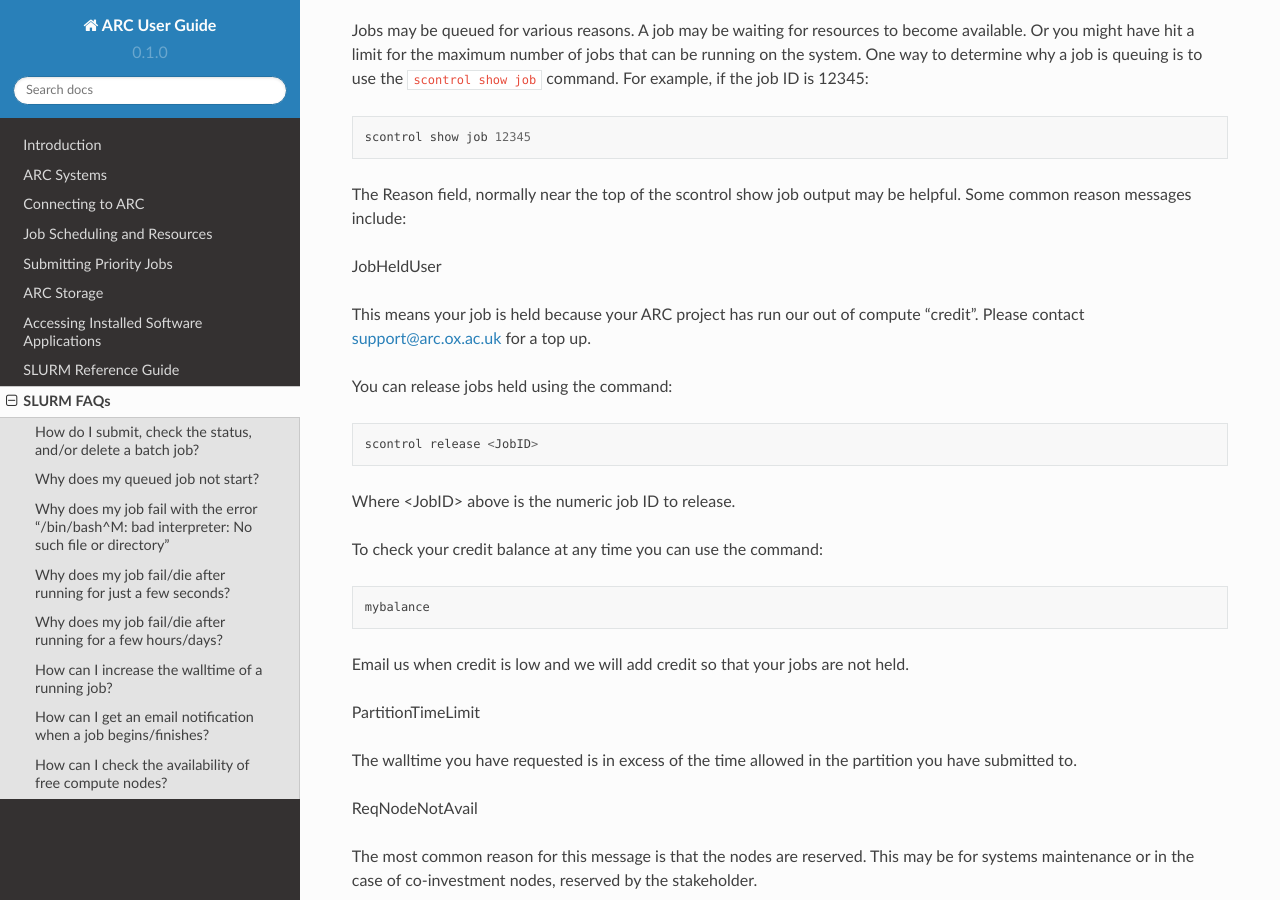
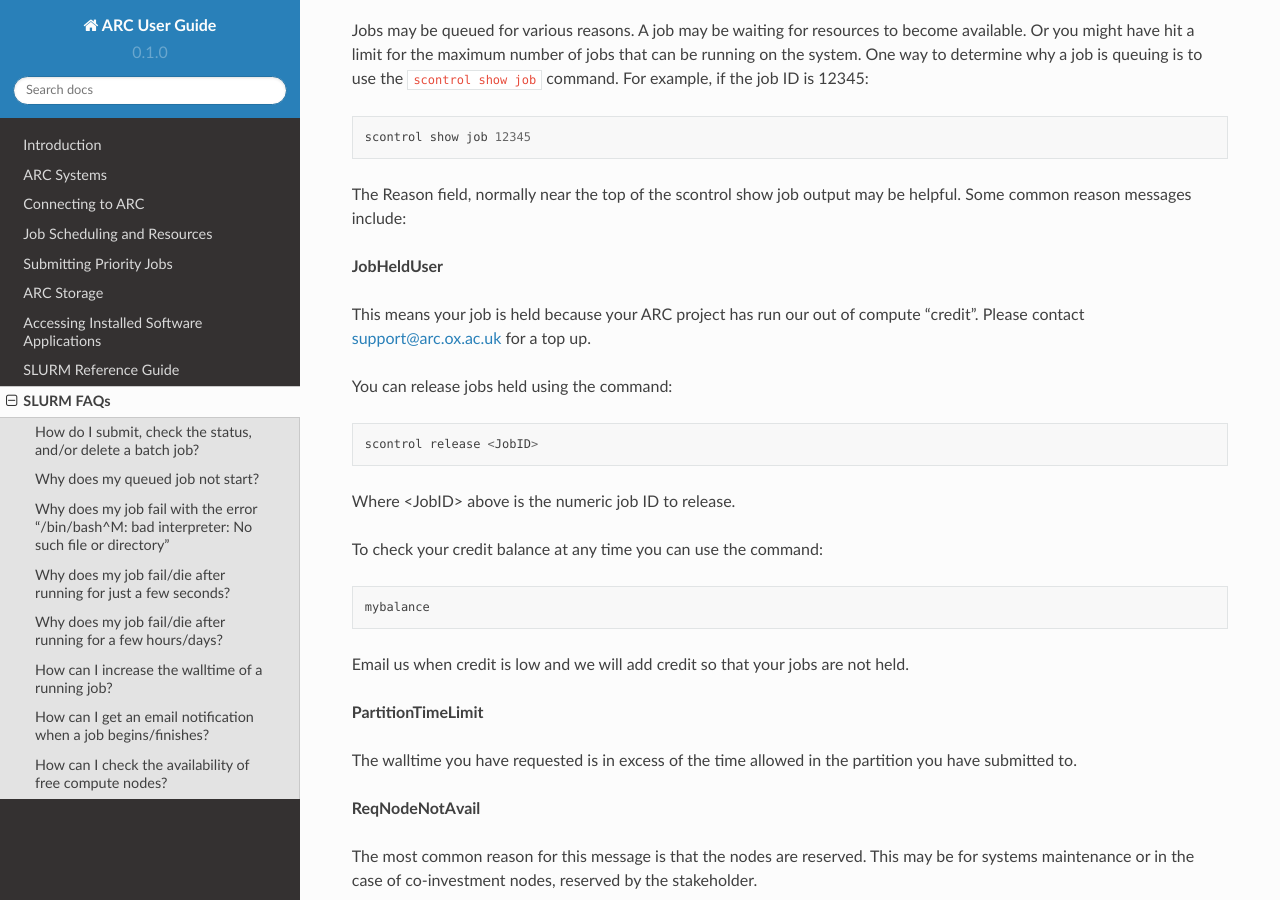
Before and after one commit to tina-friedrich/arc-user-guide, a Sphinx documentation site: the page built from docs/source/slurm-faq.rst, in a window 1280 px wide and 900 px high, scrolled down 648 px. Built offline with Sphinx 7.4.7 and the Read the Docs theme 2.0.0, drawn with Linux system fonts in a browser that asks for light colours.

```diff
--- a/docs/source/slurm-faq.rst
+++ b/docs/source/slurm-faq.rst
@@ -30,7 +30,7 @@ running on the system. One way to determine why a job is queuing is to use the `
 
 The Reason field, normally near the top of the scontrol show job output may be helpful. Some common reason messages include:
 
-JobHeldUser
+**JobHeldUser**
 
 This means your job is held because your ARC project has run our out of compute "credit". Please contact support@arc.ox.ac.uk for a top up.
 
@@ -47,20 +47,20 @@ To check your credit balance at any time you can use the command::
 Email us when credit is low and we will add credit so that your jobs are not held.
 
 
-PartitionTimeLimit
+**PartitionTimeLimit**
 
 The walltime you have requested is in excess of the time allowed in the partition you have submitted to.
 
 
-ReqNodeNotAvail
+**ReqNodeNotAvail**
 
 The most common reason for this message is that the nodes are reserved. This may be for systems maintenance or in the case of co-investment nodes, reserved by the stakeholder.
 
-Priority
+**Priority**
 
 Your job is waiting because jobs of higher priority are being scheduled first. The main reason for this will be your recent usage of the ARC systems; as more and more of your submitted jobs run on the clusters the successful running of those jobs will gradually erode the level of priority accorded by the scheduler to your next upcoming job. This is to ensure that all users of ARC's systems get a "fair share" of the resource and than no single individual or project can dominate usage of the clusters e.g. by submitting thousands of jobs. Fair-share is decided by the scheduler's fair-share algorithm and your job will run once the higher priority jobs have been scheduled and/or your job's priority increases due to its time in the queue. Please note fair-share priority is not linked to number of jobs you submitted and are queued, only the number of jobs you have sucessfully run on the systems.
 
-Resources
+**Resources**
 
 Your job is waiting for enough compute resource to become available.
 
```
